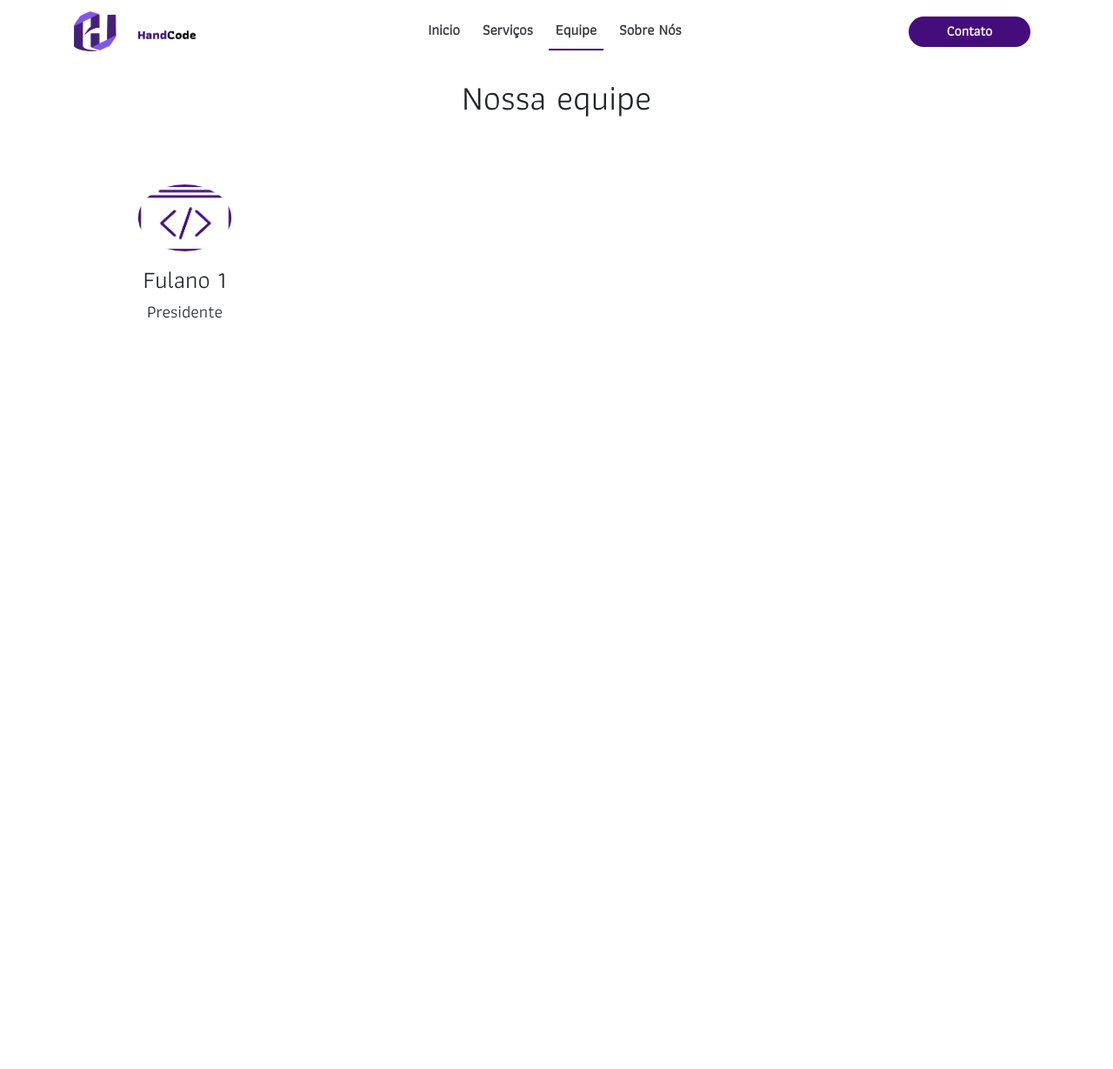
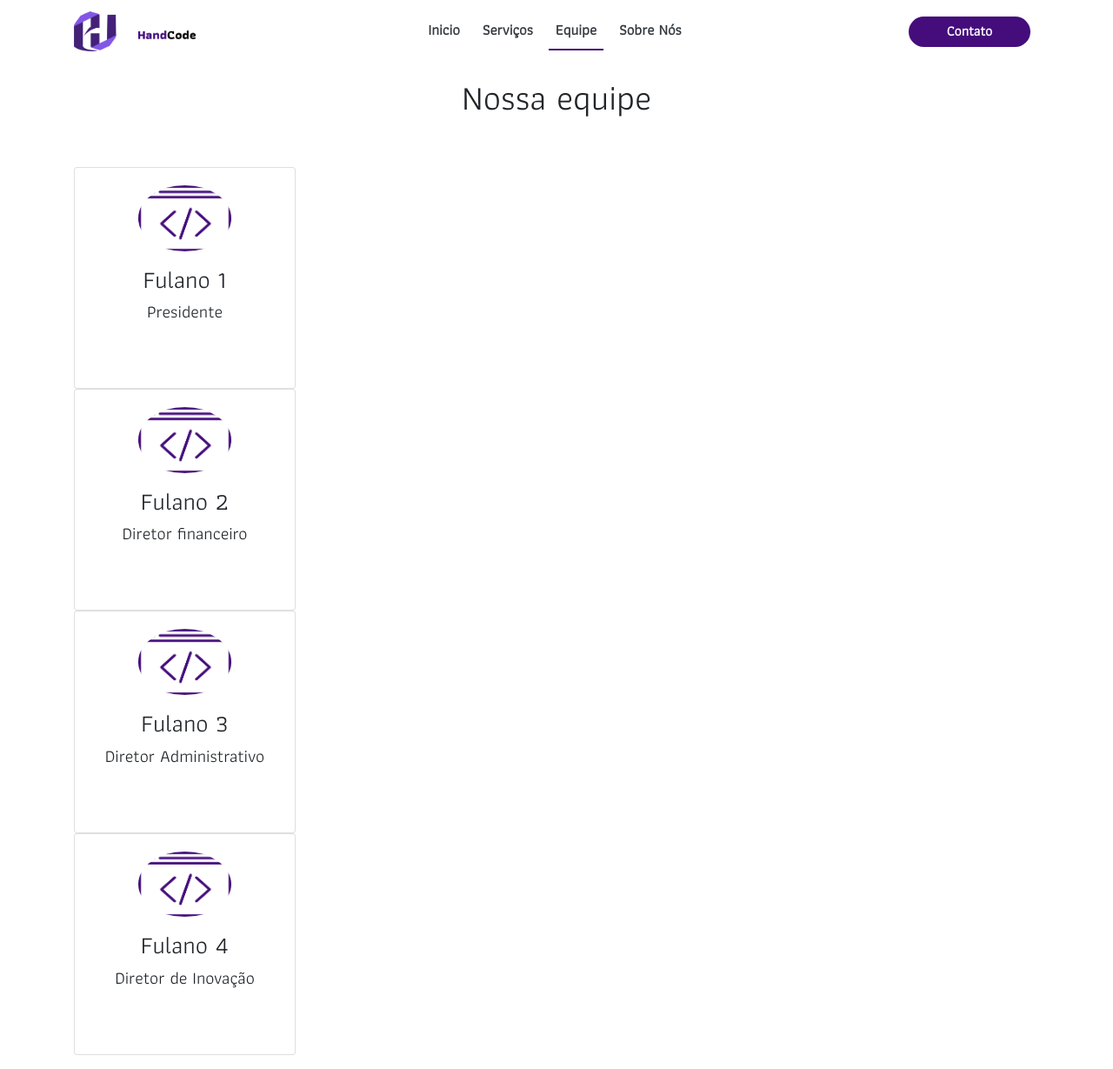
Before and after one commit to HandcodeJr/HandcodeJr.github.io, a Django app: template handcode/core/templates/team.html in a window 1280 px wide. Shown: the whole page at 87% size. Before the commit the page ends 366 px from the top, so only its background shows below. Run offline with Django 3.2, Linux system fonts and the light colour scheme; the template is opened without the code that fills it, so the values that code supplies are empty; some libraries are stand-ins or nearby versions.

Commit message:
Preenchimento dos cards da equipe

```diff
--- a/handcode/core/templates/team.html
+++ b/handcode/core/templates/team.html
@@ -58,7 +58,7 @@
 
         <div class="row">
           <div class="col-lg-3 col-md-6">
-            <div class="class">
+            <div class="card">
               <div class="card-body">
                 <img src="{%static 'images/landingPages.png' %}" alt="" class="img-fluid rounded-circle w-50 mb-3">
                 <h3>Fulano 1</h3>
@@ -84,6 +84,94 @@
           </div>
           </div>
         </div>
+
+        <div class="row">
+          <div class="col-lg-3 col-md-6">
+            <div class="card">
+              <div class="card-body">
+                <img src="{%static 'images/landingPages.png' %}" alt="" class="img-fluid rounded-circle w-50 mb-3">
+                <h3>Fulano 2</h3>
+                <h5>Diretor financeiro</h5>
+                <div class="d-flex flex-row justify-content-center">
+                  <div class="p-4">
+                    <a href="#">
+                      <i class="fa fa-facebook"></i>
+                    </a>
+                  </div>
+                  <div class="p-4">
+                    <a href="#">
+                      <i class="fa fa-twitter"></i>
+                    </a>
+                  </div>
+                  <div class="p-4">
+                    <a href="#">
+                      <i class="fa fa-instagram"></i>
+                    </a>
+                  </div>
+                </div>
+              </div>
+            </div>
+          </div>
+        </div>
+
+        <div class="row">
+          <div class="col-lg-3 col-md-6">
+            <div class="card">
+              <div class="card-body">
+                <img src="{%static 'images/landingPages.png' %}" alt="" class="img-fluid rounded-circle w-50 mb-3">
+                <h3>Fulano 3</h3>
+                <h5>Diretor Administrativo</h5>
+                <div class="d-flex flex-row justify-content-center">
+                  <div class="p-4">
+                    <a href="#">
+                      <i class="fa fa-facebook"></i>
+                    </a>
+                  </div>
+                  <div class="p-4">
+                    <a href="#">
+                      <i class="fa fa-twitter"></i>
+                    </a>
+                  </div>
+                  <div class="p-4">
+                    <a href="#">
+                      <i class="fa fa-instagram"></i>
+                    </a>
+                  </div>
+                </div>
+              </div>
+            </div>
+          </div>
+        </div>
+
+        <div class="row">
+          <div class="col-lg-3 col-md-6">
+            <div class="card">
+              <div class="card-body">
+                <img src="{%static 'images/landingPages.png' %}" alt="" class="img-fluid rounded-circle w-50 mb-3">
+                <h3>Fulano 4</h3>
+                <h5>Diretor de Inovação</h5>
+                <div class="d-flex flex-row justify-content-center">
+                  <div class="p-4">
+                    <a href="#">
+                      <i class="fa fa-facebook"></i>
+                    </a>
+                  </div>
+                  <div class="p-4">
+                    <a href="#">
+                      <i class="fa fa-twitter"></i>
+                    </a>
+                  </div>
+                  <div class="p-4">
+                    <a href="#">
+                      <i class="fa fa-instagram"></i>
+                    </a>
+                  </div>
+                </div>
+              </div>
+            </div>
+          </div>
+        </div>
+
       </div>
     </section>
 
```
